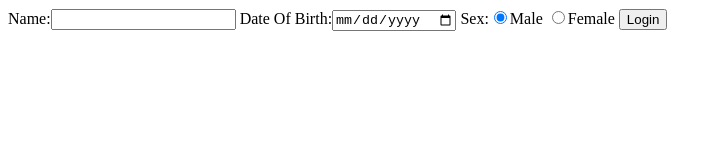
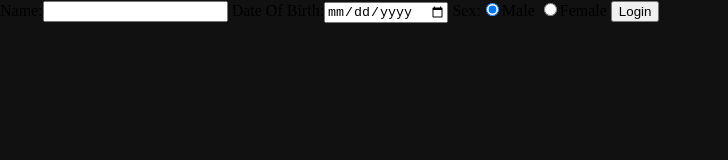
Before and after one commit to tech-thinker/Funbok, a plain HTML site: page index.html in a window 1280 px wide. Shown: the whole page, without its empty margins (0-728 px from the left). Drawn offline with Linux system fonts and the light colour scheme.

Commit message:
Code modified...

```diff
--- a/index.html
+++ b/index.html
@@ -4,6 +4,7 @@
   <title>Funbok</title>
   <script type="text/javascript" src="./script/cookie.js"></script>
   <script type="text/javascript" src="./script/main.js"></script>
+  <link rel="stylesheet" type="text/css" href="./style/main.css" />
 </head>
 <body onload="base_init();">
 <div id="login">
--- /dev/null
+++ b/style/main.css
@@ -0,0 +1,4 @@
+body{
+	margin: 0px;
+	background: #111;
+}
```
